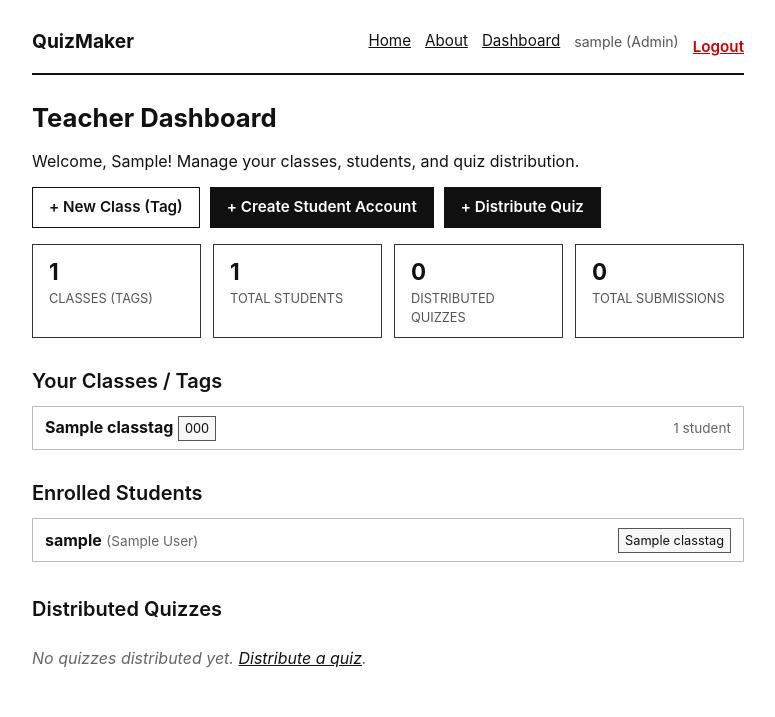
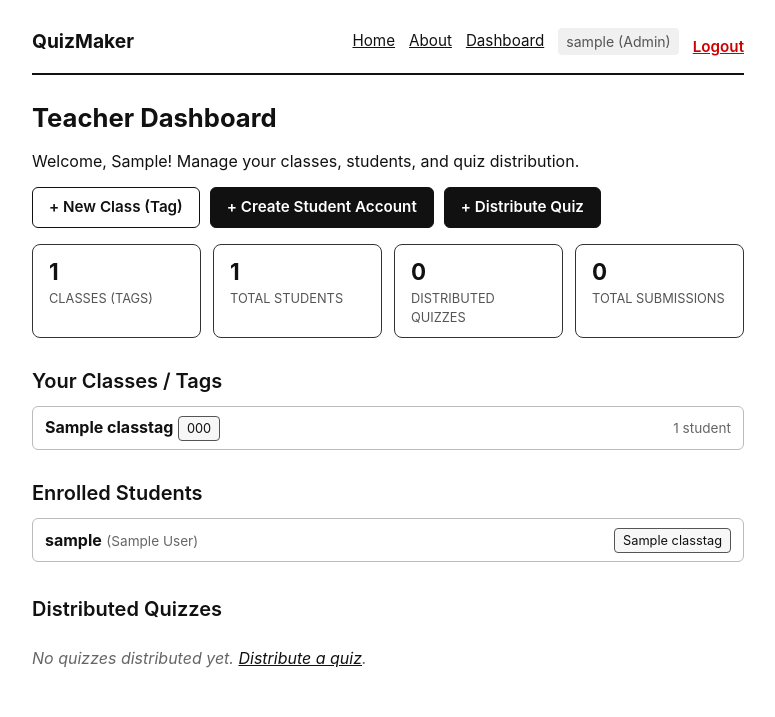
Before and after one commit to yashthesoni/QuizMaker, a Django app: page /distribution/teacher/ in a window 1280 px wide. Shown: the top 717 px of the page, without its empty margins (252-1027 px from the left). Run offline with Django 5.2, Linux system fonts and the light colour scheme; a user stored in the database is signed in; tables that the repository leaves empty hold one stand-in row (values such as "Sample post"); data that the repository does not hold is empty.

Commit message:
Add clean border rounding to inputs, buttons, boxes, and alerts

```diff
--- a/static/css/style.css
+++ b/static/css/style.css
@@ -1,4 +1,4 @@
-/* Absolute Minimal CSS */
+/* Minimal CSS with clean border rounding */
 * {
     margin: 0;
     padding: 0;
@@ -51,6 +51,9 @@ body {
 .user-badge {
     color: #555;
     font-size: 0.88rem;
+    background: #f0f0f0;
+    padding: 3px 8px;
+    border-radius: 4px;
 }
 
 .link-btn {
@@ -118,11 +121,11 @@ input[type="number"],
 select,
 textarea {
     width: 100%;
-    padding: 8px 10px;
+    padding: 8px 12px;
     font-size: 0.95rem;
     font-family: inherit;
     border: 1px solid #333;
-    border-radius: 0;
+    border-radius: 6px;
     background: #fff;
     color: #111;
 }
@@ -171,7 +174,7 @@ button,
     cursor: pointer;
     text-decoration: none;
     text-align: center;
-    border-radius: 0;
+    border-radius: 6px;
 }
 
 button:hover,
@@ -200,6 +203,7 @@ button:hover,
 .btn-sm {
     padding: 4px 10px;
     font-size: 0.85rem;
+    border-radius: 4px;
 }
 
 .button-group, .btn-row, .action-buttons {
@@ -214,6 +218,7 @@ button:hover,
     border: 1px solid #333;
     padding: 24px;
     margin-top: 16px;
+    border-radius: 8px;
 }
 
 .narrow {
@@ -225,6 +230,8 @@ button:hover,
 .table-container {
     overflow-x: auto;
     margin-top: 10px;
+    border: 1px solid #bbb;
+    border-radius: 6px;
 }
 
 table, .table {
@@ -234,9 +241,18 @@ table, .table {
 }
 
 th, td, .table th, .table td {
-    border: 1px solid #bbb;
+    border-bottom: 1px solid #bbb;
+    border-right: 1px solid #bbb;
     padding: 8px 10px;
     text-align: left;
+}
+
+th:last-child, td:last-child, .table th:last-child, .table td:last-child {
+    border-right: none;
+}
+
+tr:last-child td, .table tr:last-child td {
+    border-bottom: none;
 }
 
 th, .table th {
@@ -249,6 +265,8 @@ th, .table th {
     list-style: none;
     border: 1px solid #bbb;
     margin-top: 8px;
+    border-radius: 6px;
+    overflow: hidden;
 }
 
 .item {
@@ -267,6 +285,7 @@ th, .table th {
     padding: 10px;
     max-height: 160px;
     overflow-y: auto;
+    border-radius: 6px;
 }
 
 .checkbox-list ul {
@@ -280,10 +299,11 @@ th, .table th {
 /* Tags & Badges */
 .badge, .tag {
     display: inline-block;
-    padding: 2px 6px;
+    padding: 2px 8px;
     font-size: 0.8rem;
     border: 1px solid #999;
     background: #f7f7f7;
+    border-radius: 4px;
 }
 
 .badge-tag {
@@ -313,6 +333,7 @@ th, .table th {
     margin-bottom: 14px;
     font-size: 0.9rem;
     background: #f9f9f9;
+    border-radius: 6px;
 }
 
 .alert-error {
@@ -357,6 +378,7 @@ th, .table th {
     padding: 10px 16px;
     flex: 1;
     min-width: 120px;
+    border-radius: 8px;
 }
 
 .stat-number {
```
